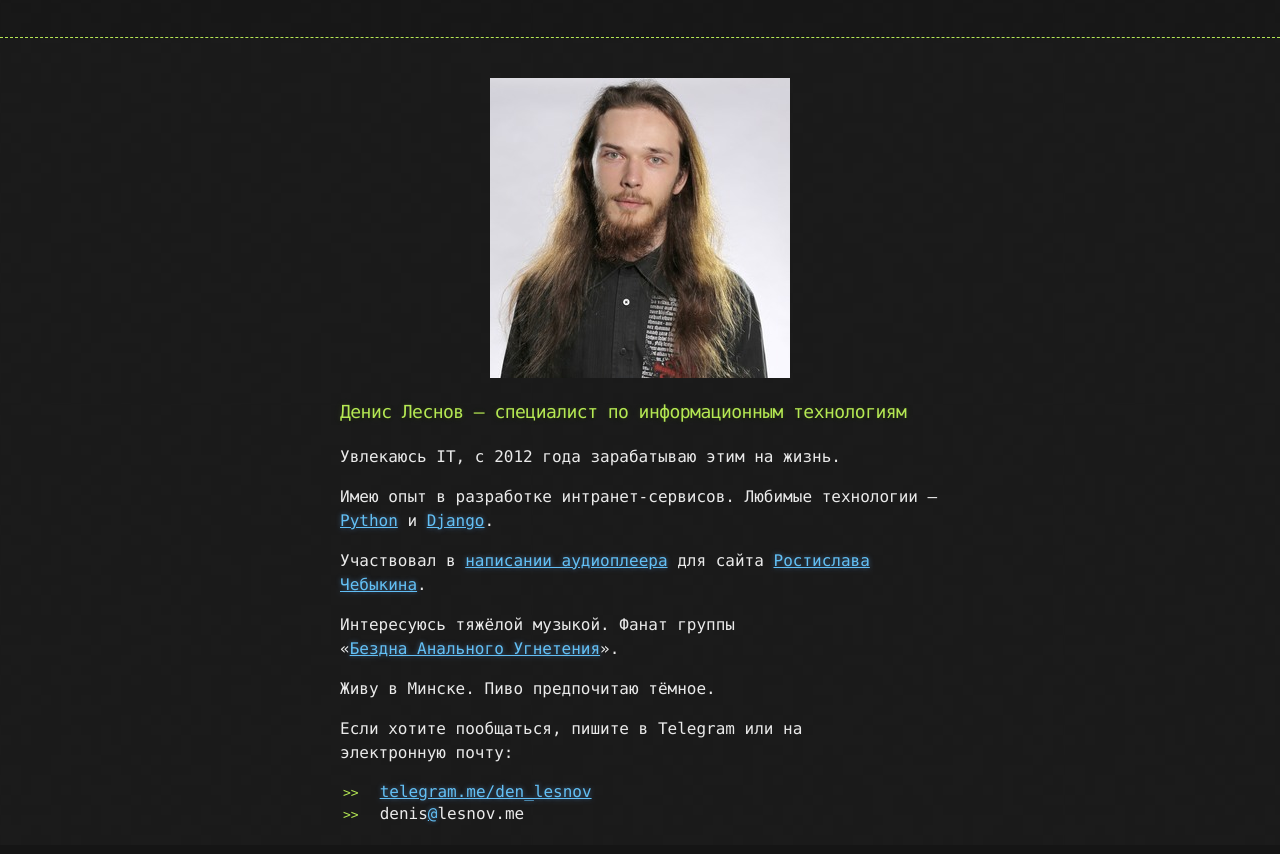
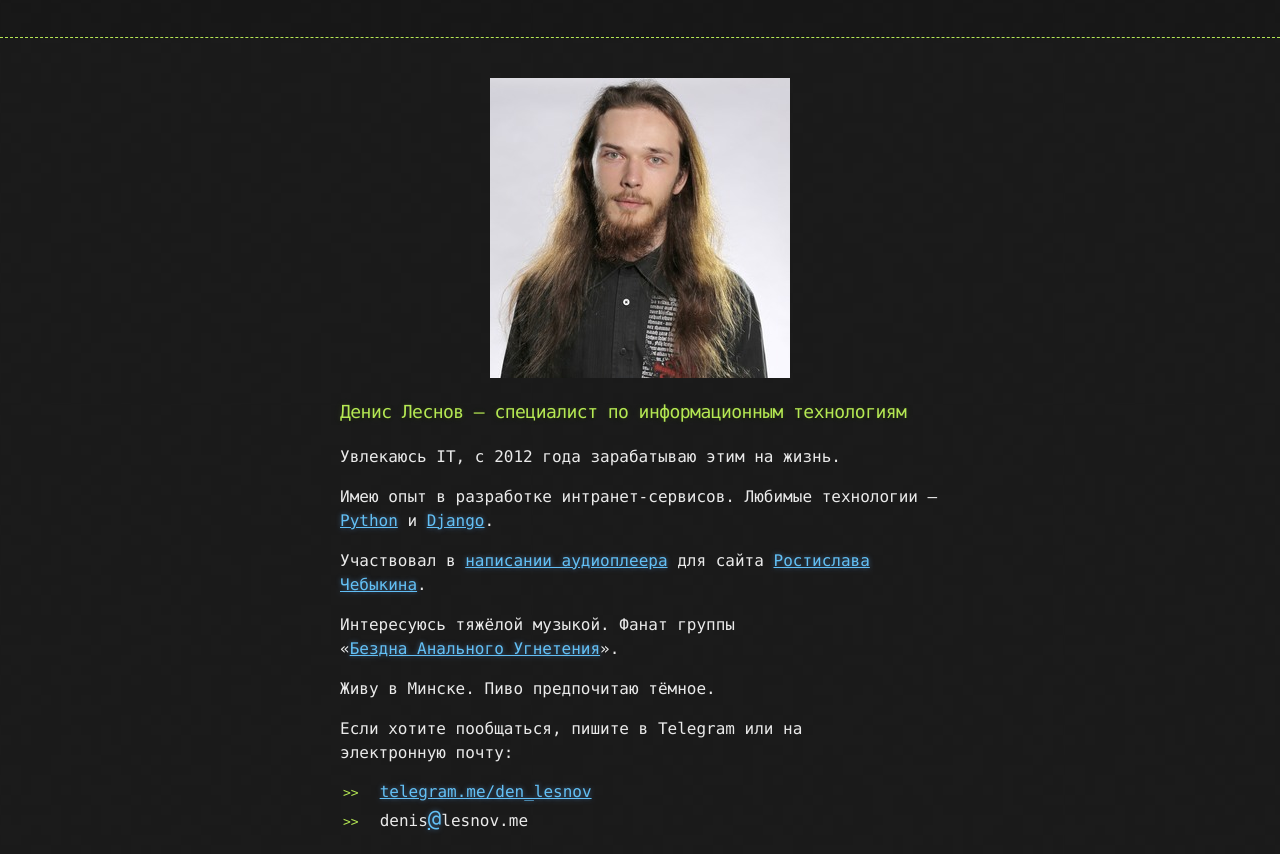
Before and after one commit to Leden/lesnov.me, a plain HTML site: page index.html in a window 1280 px wide. Shown: the part 128-982 px from the top of the page. Drawn offline with Linux system fonts and the light colour scheme.

Commit message:
Bigger @ in email address to ease clicking; email address with + notation

```diff
--- a/index.html
+++ b/index.html
@@ -43,7 +43,7 @@
         <p>Если хотите пообщаться, пишите в Telegram или на электронную почту:</p>
         <ul>
           <li><a href="https://telegram.me/den_lesnov">telegram.me/den_lesnov</a></li>
-          <li>denis<a href="mailto:denis@lesnov.me">@</a>lesnov.me</li>
+          <li>denis<a class="big-at" href="mailto:denis+lesnov.me@lesnov.me">@</a>lesnov.me</li>
         </ul>
 
       </section>
--- a/stylesheets/stylesheet.css
+++ b/stylesheets/stylesheet.css
@@ -245,3 +245,7 @@ a {
 .cf {
   zoom:1;
 }
+
+.big-at {
+  font-size: 140%;
+}
```
